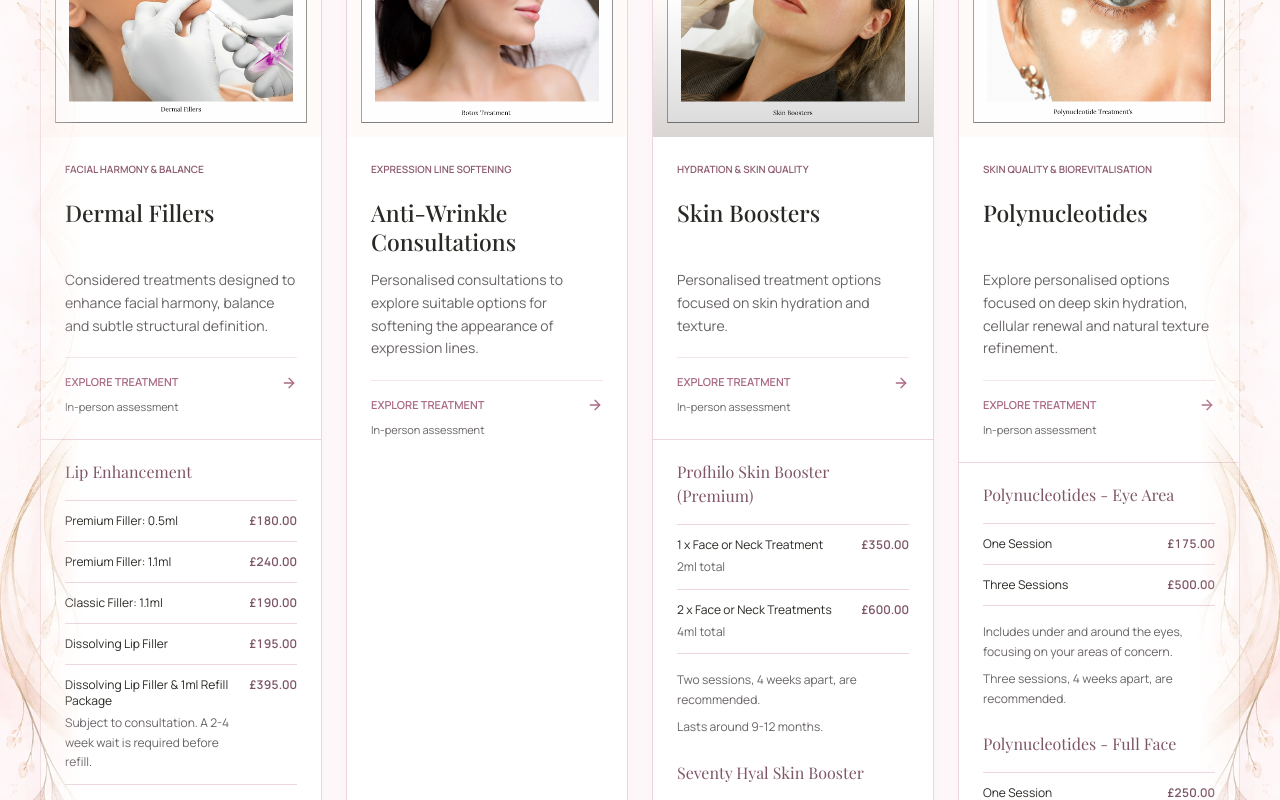
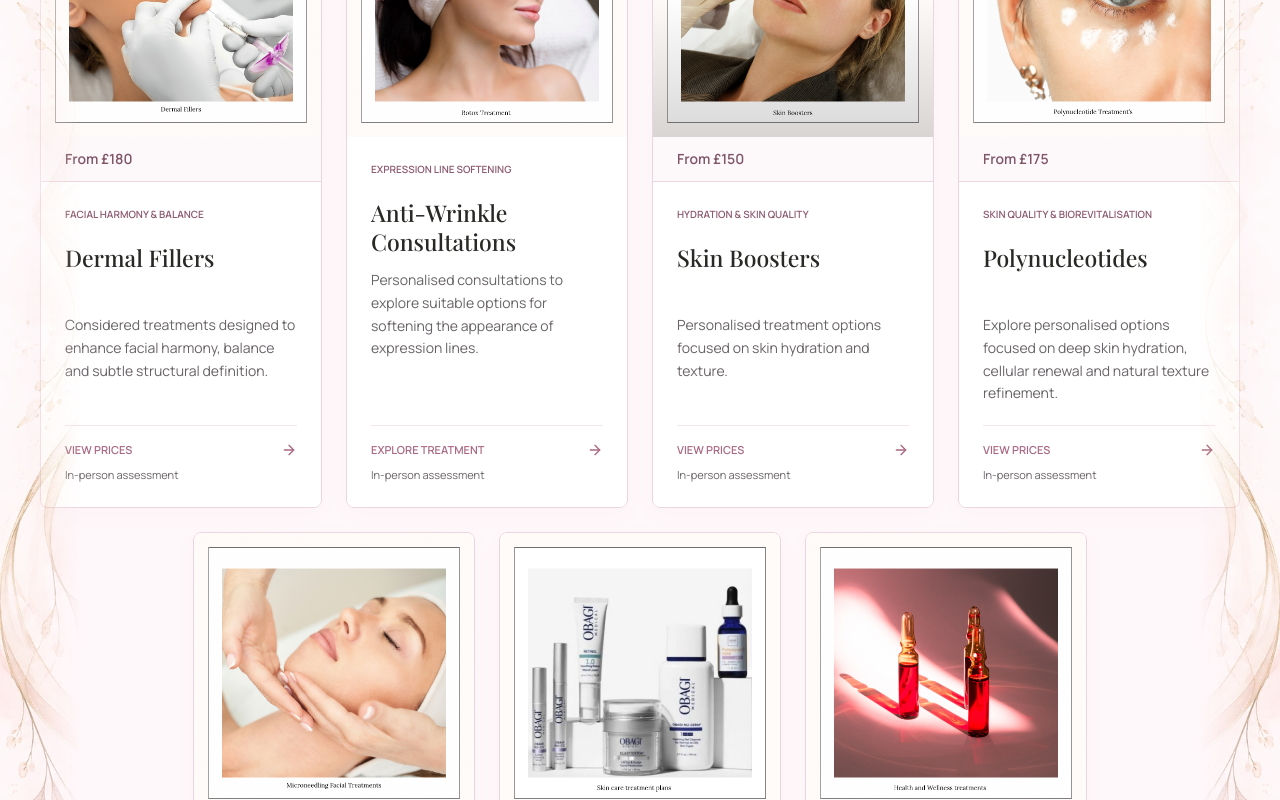
Before and after one commit to adriann1z/Majestic-Aesthetics, a React (Vite) app: page / in a window 1280 px wide. Shown: the part 1420-2220 px from the top of the page. Built offline with nearby package versions, Linux system fonts and the light colour scheme; a web font is replaced by a local one.

Commit message:
Keep treatment cards compact with starting prices

```diff
--- a/src/components/TreatmentCard.tsx
+++ b/src/components/TreatmentCard.tsx
@@ -2,7 +2,6 @@ import React, { useState } from 'react';
 import { ArrowRight } from 'lucide-react';
 import { Treatment } from '../data/treatments';
 import { treatmentPricing } from '../data/pricing';
-import { TreatmentPrices } from './PriceListSection';
 
 interface TreatmentCardProps {
   treatment: Treatment;
@@ -15,14 +14,16 @@ export const TreatmentCard: React.FC<TreatmentCardProps> = ({ treatment, onSelec
   const pricing = ['skin-boosters', 'polynucleotides', 'dermal-fillers'].includes(treatment.id)
     ? treatmentPricing.filter((entry) => entry.treatmentId === treatment.id)
     : [];
+  const startingPrice = pricing.length > 0
+    ? Math.min(...pricing.flatMap((entry) => entry.items.map((item) => item.amount)))
+    : null;
 
   return (
-    <article className="treatment-card w-full min-w-0 bg-white overflow-hidden border border-border-blush flex flex-col">
     <button
       type="button"
       onClick={() => onSelect(treatment)}
-      aria-label={`Explore ${treatment.title}`}
-      className="group text-left w-full min-w-0 bg-white transition-colors flex flex-col cursor-pointer focus-visible:outline-2 focus-visible:-outline-offset-4 focus-visible:outline-rose-button"
+      aria-label={startingPrice !== null ? `View prices for ${treatment.title}` : `Explore ${treatment.title}`}
+      className="treatment-card group text-left w-full min-w-0 bg-white overflow-hidden border border-border-blush transition-colors flex flex-col cursor-pointer focus-visible:outline-2 focus-visible:outline-offset-4 focus-visible:outline-rose-button"
     >
       {/* Edge-to-edge photography container */}
       <div className="relative aspect-square w-full overflow-hidden bg-blush-pale shrink-0">
@@ -47,6 +48,12 @@ export const TreatmentCard: React.FC<TreatmentCardProps> = ({ treatment, onSelec
         {treatment.imageFit !== 'contain' && <div className="absolute inset-0 bg-gradient-to-t from-black/25 via-transparent to-transparent opacity-60 group-hover:opacity-40 transition-opacity" />}
       </div>
 
+      {startingPrice !== null && (
+        <div className="w-full px-5 xl:px-6 py-3 border-b border-border-blush bg-blush-pale/40 text-sm font-semibold text-rose-plum">
+          From {new Intl.NumberFormat('en-GB', { style: 'currency', currency: 'GBP', maximumFractionDigits: 0 }).format(startingPrice)}
+        </div>
+      )}
+
       {/* Card Content */}
       <div className="p-5 xl:p-6 flex flex-col flex-1 justify-between bg-white relative w-full">
         <div className="absolute top-0 right-8 w-20 h-1 bg-gradient-to-r from-transparent via-gold-metallic/40 to-transparent opacity-0 group-hover:opacity-100 transition-opacity" />
@@ -66,18 +73,12 @@ export const TreatmentCard: React.FC<TreatmentCardProps> = ({ treatment, onSelec
 
         <div className="pt-4 mt-5 border-t border-border-blush/60 flex flex-col items-start gap-2">
           <span className="inline-flex items-center justify-between w-full gap-2 text-[11px] font-semibold uppercase text-rose-button group-hover:text-rose-plum transition-colors">
-            Explore Treatment
+            {startingPrice !== null ? 'View Prices' : 'Explore Treatment'}
             <ArrowRight className="w-4 h-4 shrink-0 transition-transform group-hover:translate-x-1 group-focus-visible:translate-x-1 motion-reduce:transform-none" />
           </span>
           <span className="text-[11px] text-text-muted">In-person assessment</span>
         </div>
       </div>
     </button>
-    {pricing.length > 0 && (
-      <div className="px-5 pb-6 xl:px-6 space-y-6 border-t border-border-blush pt-5" aria-label={`${treatment.title} prices`}>
-        {pricing.map((entry) => <TreatmentPrices key={entry.title} pricing={entry} compact />)}
-      </div>
-    )}
-    </article>
   );
 };
```
